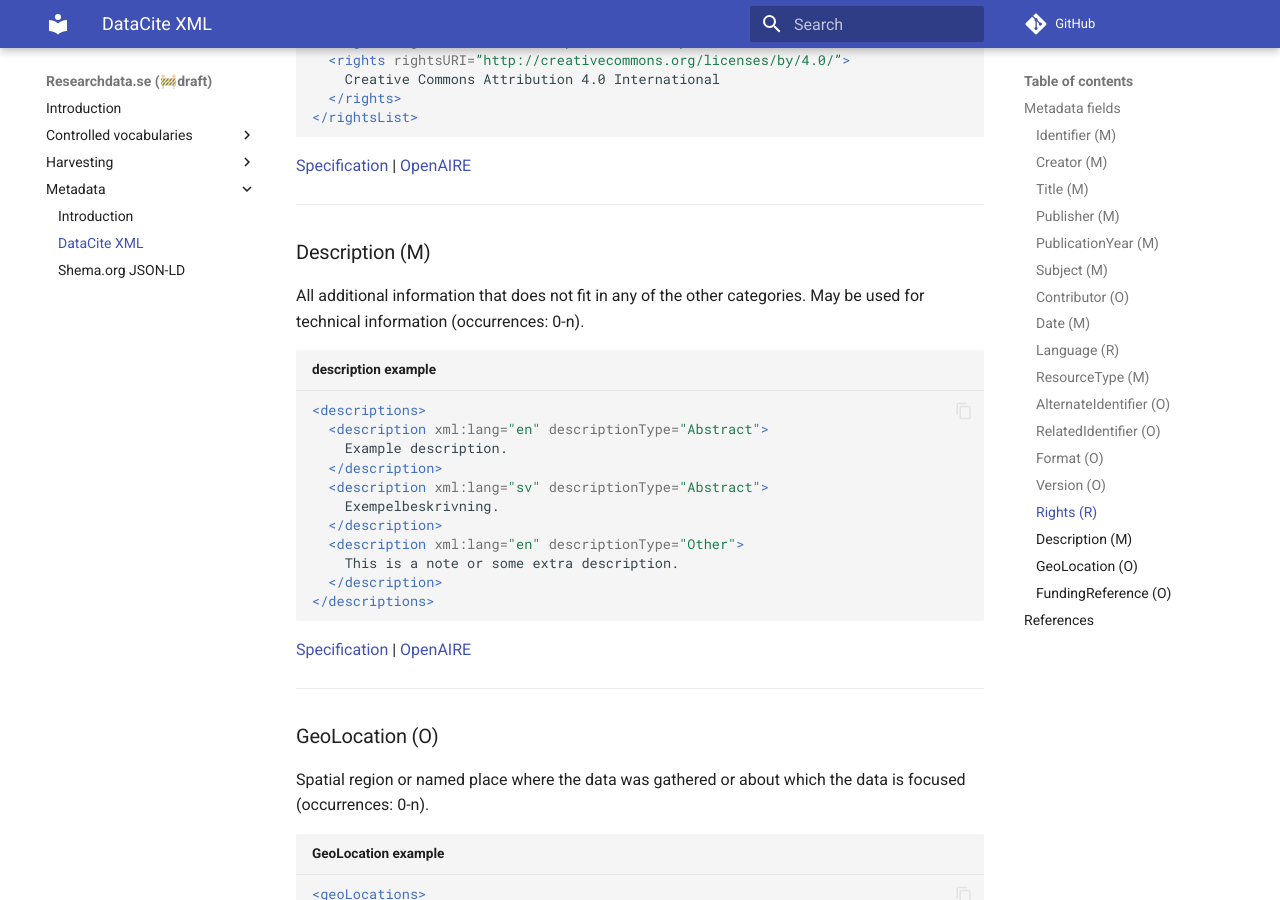
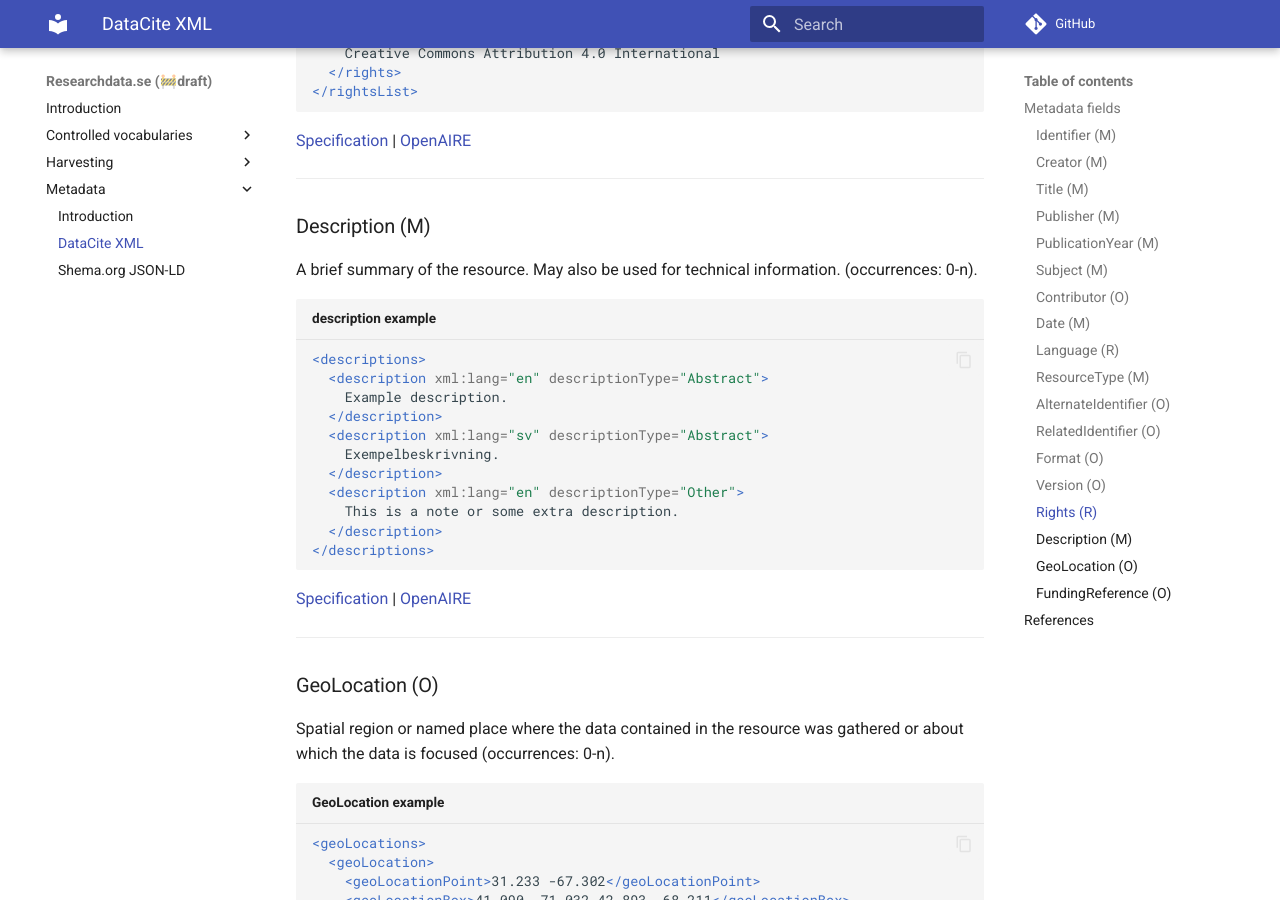
Before and after one commit to researchdata-se/docs.researchdata.se, an MkDocs documentation site: the page built from docs/metadata/datacite-xml.md, in a window 1280 px wide and 900 px high, scrolled down 5460 px. Built offline with MkDocs 1.6.1 and Material for MkDocs 9.7.7, drawn with Linux system fonts in a browser that asks for light colours; comment, search, counter and statistics services are not loaded; some of the changed text lies outside the part shown.

````diff
--- a/docs/metadata/datacite-xml.md
+++ b/docs/metadata/datacite-xml.md
@@ -200,7 +200,7 @@ An identifier or identifiers other than the primary Identifier applied to the re
 
 ### RelatedIdentifier (O)
 
-Definition: Identifiers of related resources. These must be globally unique identifiers (occurrences: 0-n).
+Identifiers of related resources. These must be globally unique identifiers (occurrences: 0-n).
 
 ```xml title="relatedIdentifier example"
 <relatedIdentifiers>
@@ -264,7 +264,7 @@ Its recomended to describe the access level by using [info:eu-repo-Access-Terms
 
 ### Description (M)
 
-All additional information that does not fit in any of the other categories. May be used for technical information (occurrences: 0-n).
+A brief summary of the resource. May also be used for technical information. (occurrences: 0-n).
 
 ```xml title="description example"
 <descriptions>
@@ -287,7 +287,7 @@ All additional information that does not fit in any of the other categories. May
 
 ### GeoLocation (O)
 
-Spatial region or named place where the data was gathered or about which the data is focused (occurrences: 0-n).
+Spatial region or named place where the data contained in the resource was gathered or about which the data is focused (occurrences: 0-n).
 
 ```xml title="GeoLocation example"
 <geoLocations>
````
Also changed, not shown: other parts of docs/metadata/datacite-xml.md (+1 -1 lines).
